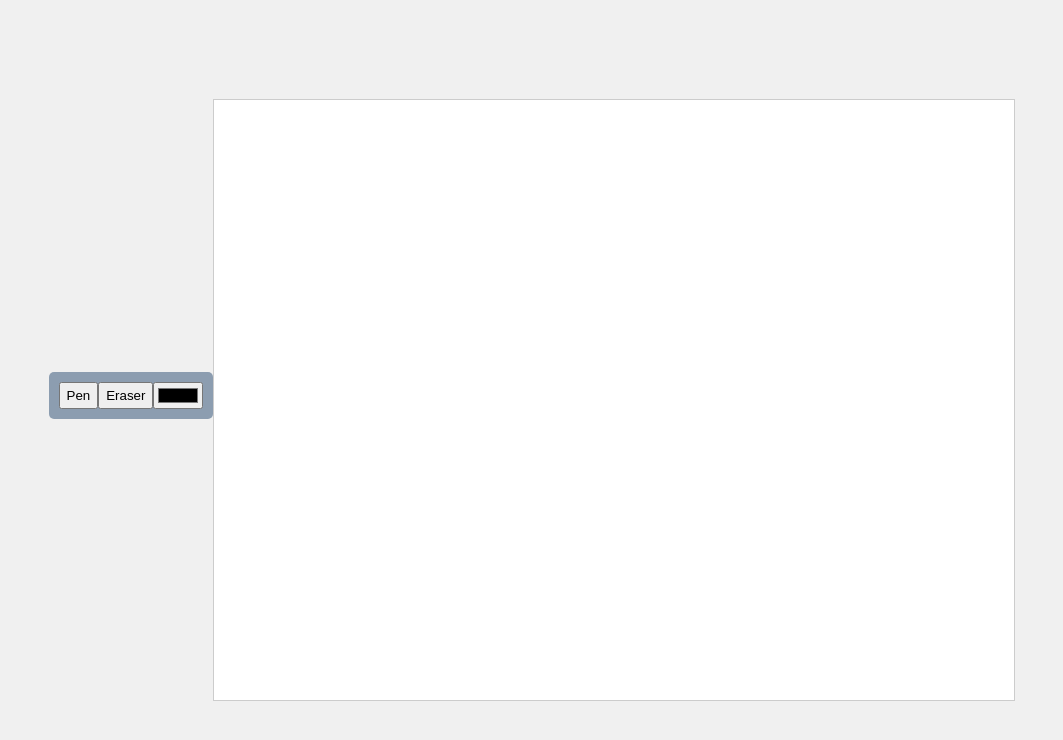
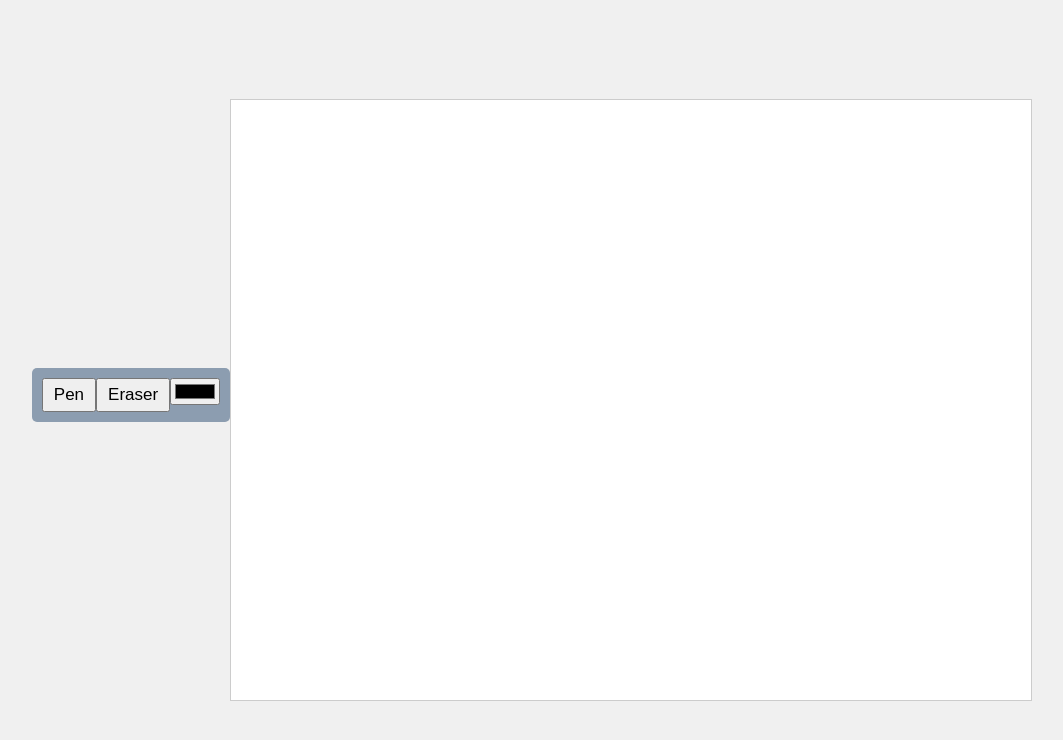
Before and after one commit to Willv97/Whiteboard-web-app, a plain HTML site: page index.html in a window 1280 px wide. Shown: the whole page, without its empty margins (108-1171 px from the left). Drawn offline with Linux system fonts and the light colour scheme.

Commit message:
Set the button to 16px in font size and added padding

```diff
--- a/style.css
+++ b/style.css
@@ -20,3 +20,8 @@ canvas {
     padding: 10px;
     border-radius: 5px;
 }
+
+button {
+    padding: 5px 10px;
+    font-size: 17px;
+}
```
